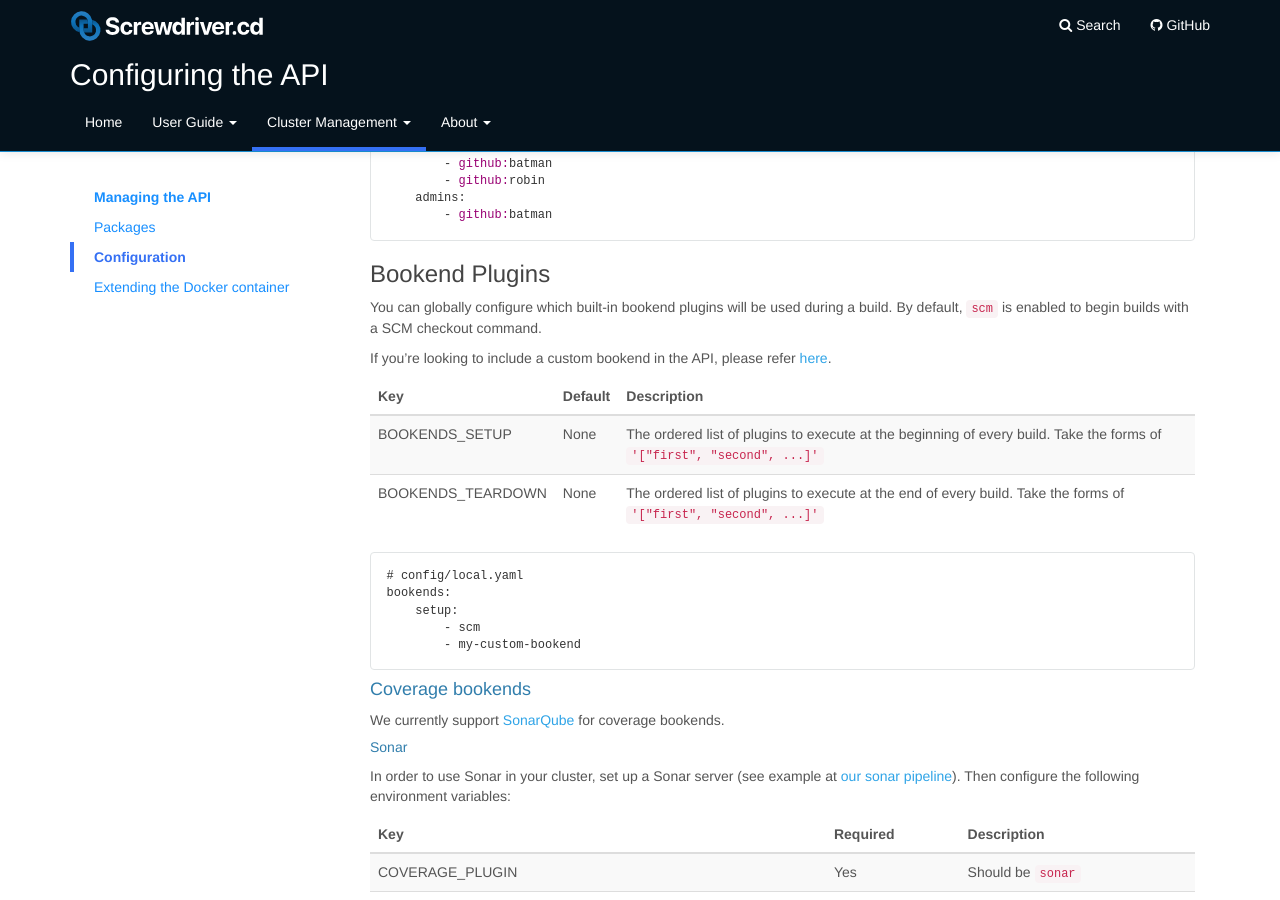
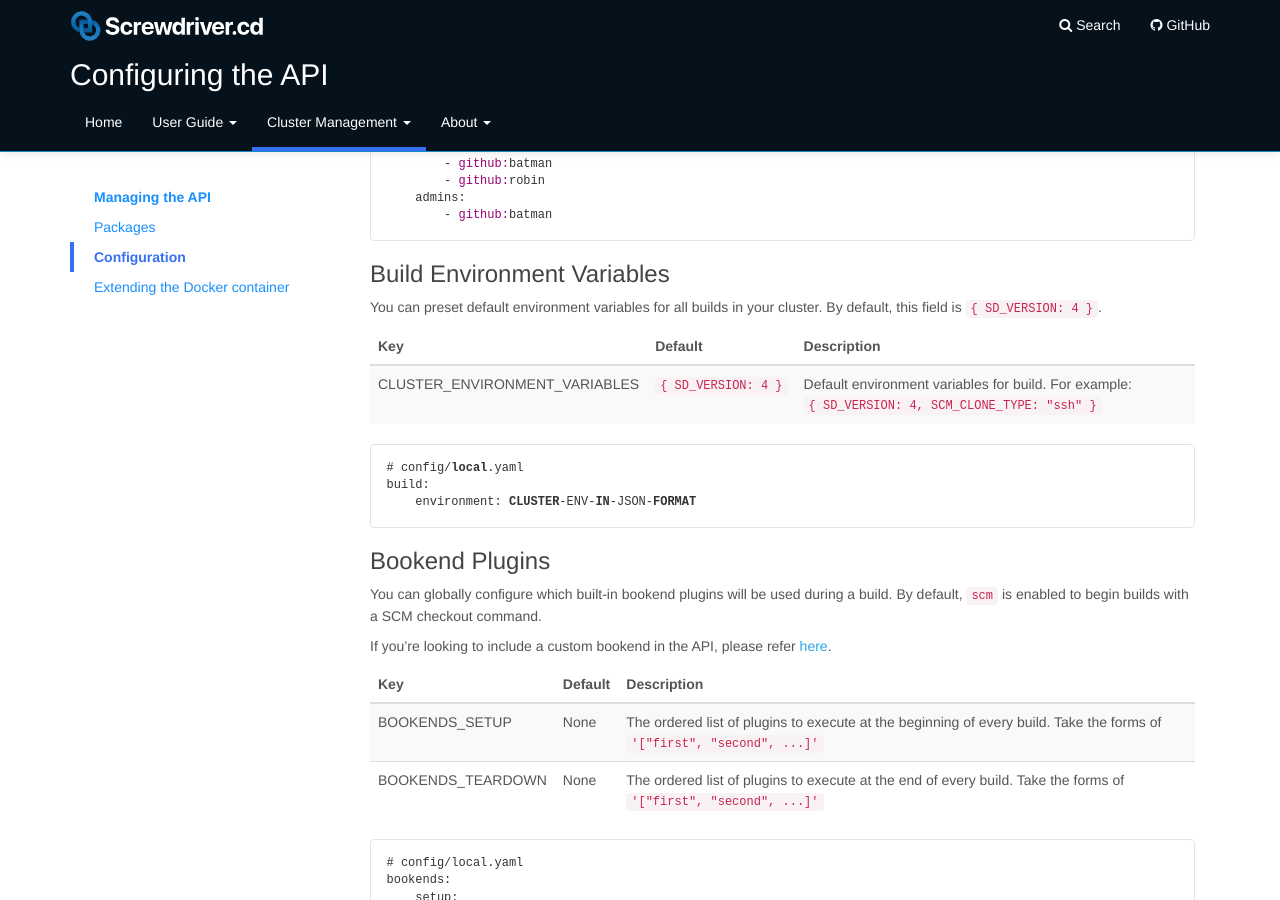
Before and after one commit to screwdriver-cd/guide, a Jekyll site: the page built from docs/cluster-management/configure-api.md, in a window 1280 px wide and 900 px high, scrolled down 1213 px. Built offline with Jekyll 4.4.1, drawn with Linux system fonts in a browser that asks for light colours; some of the changed text lies outside the part shown.

Commit message:
fix: add docs for cluster ENV and readonly DB (#303)
* fix: add docs

* Update configure-api.md

````diff
--- a/docs/cluster-management/configure-api.md
+++ b/docs/cluster-management/configure-api.md
@@ -60,6 +60,21 @@ auth:
         - github:robin
     admins:
         - github:batman
+```
+
+### Build Environment Variables
+
+You can preset default environment variables for all builds in your cluster. By default, this field is `{ SD_VERSION: 4 }`.
+
+| Key | Default| Description |
+|:----|:-------|:------------|
+| CLUSTER_ENVIRONMENT_VARIABLES | `{ SD_VERSION: 4 }` | Default environment variables for build. For example: `{ SD_VERSION: 4, SCM_CLONE_TYPE: "ssh" }` |
+
+
+```yaml
+# config/local.yaml
+build:
+    environment: CLUSTER-ENV-IN-JSON-FORMAT
 ```
 
 ### Bookend Plugins
@@ -161,6 +176,7 @@ Set these environment variables:
 | DATASTORE_SEQUELIZE_STORAGE  | Yes for sqlite |               | Storage location for sqlite                      |
 | DATASTORE_SEQUELIZE_HOST     | No             |               | Network host                                     |
 | DATASTORE_SEQUELIZE_PORT     | No             |               | Network port                                     |
+| DATASTORE_SEQUELIZE_RO       | No             |               | JSON format that includes host, port, database, username, password, etc. for the readonly datastore instance - used for Metrics endpoints only |
 
 ```yaml
 # config/local.yaml
````
Also changed, not shown: other parts of docs/cluster-management/configure-api.md (+1 -0 lines).
